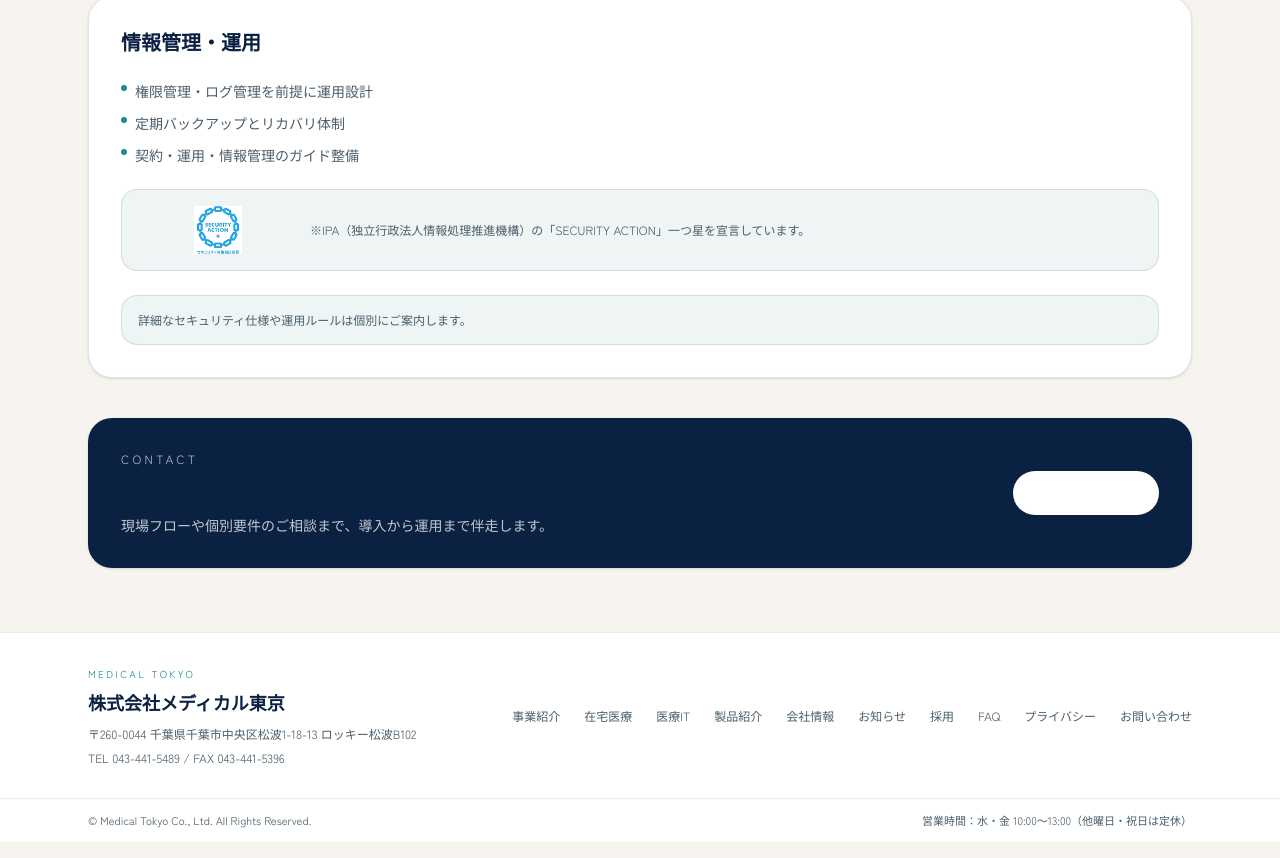
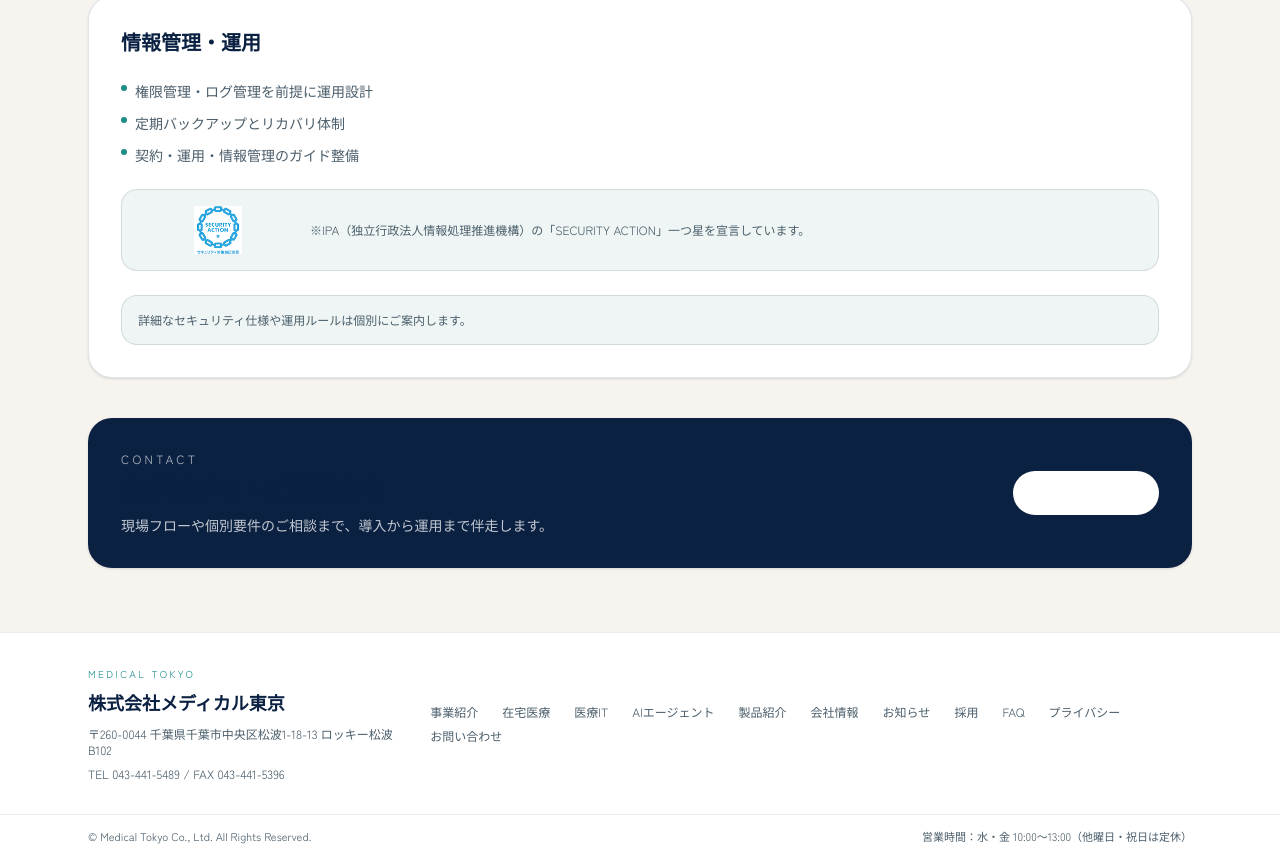
Before and after one commit to cyakkunnlove/cocopharmacyHP, a Next.js app: page /products/cocokarte in a window 1280 px wide. Shown: the part 3625-4483 px from the top of the page. Built offline with nearby package versions, Linux system fonts and the light colour scheme; no server answers.

Commit message:
feat: add AI agent link to footer

```diff
--- a/src/components/Footer.tsx
+++ b/src/components/Footer.tsx
@@ -25,6 +25,9 @@ export default function Footer() {
           </Link>
           <Link href="/it" className="hover:text-[var(--brand)]">
             医療IT
+          </Link>
+          <Link href="/ai-agent" className="hover:text-[var(--brand)]">
+            AIエージェント
           </Link>
           <Link
             href="/products/cocokarte"
```
